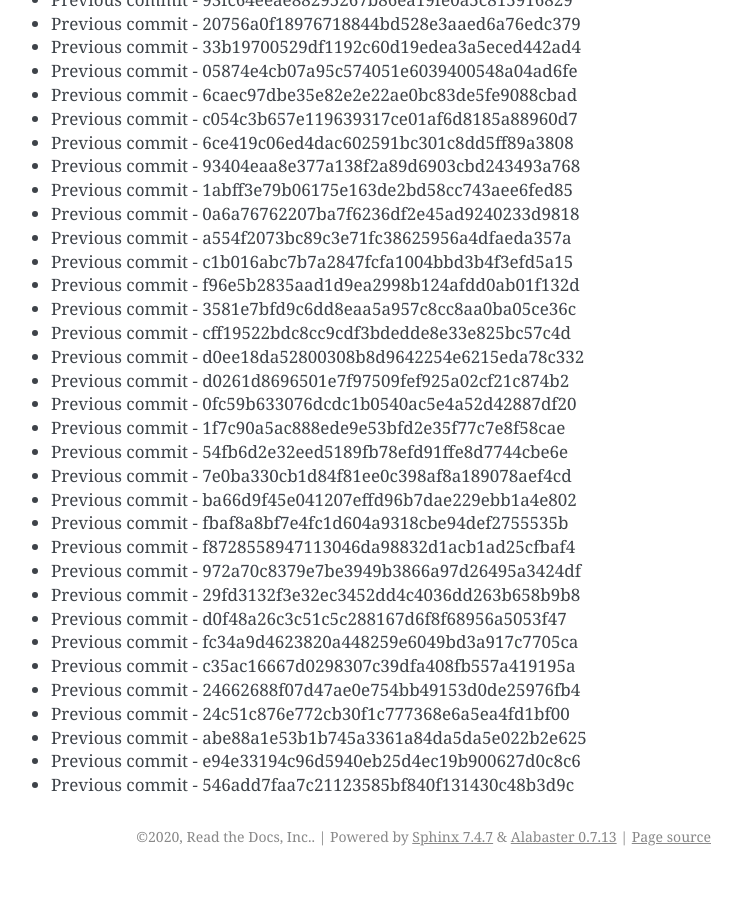
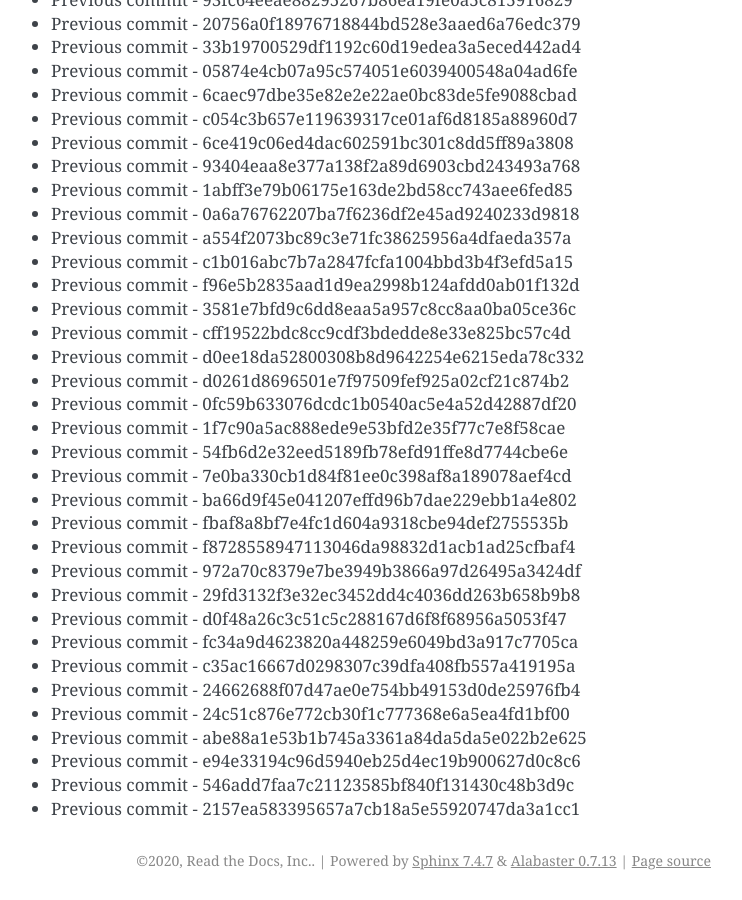
Before and after one commit to readthedocs/rtd-git-stresstest, a Sphinx documentation site: the page built from docs/updates.rst, in a window 1280 px wide and 900 px high, scrolled down 70214 px. Shown: the whole window, without its empty margins (399-1141 px from the left). Built offline with Sphinx 7.4.7, drawn with Linux system fonts in a browser that asks for light colours; before the commit the page ends 71090 px from its top, so only the background shows below that.

Commit message:
Generating commit from previous: 2157ea583395657a7cb18a5e55920747da3a1cc1

```diff
--- a/docs/updates.rst
+++ b/docs/updates.rst
@@ -2982,3 +2982,4 @@ It can be tested for any performance characteristics.
 * Previous commit - abe88a1e53b1b745a3361a84da5da5e022b2e625
 * Previous commit - e94e33194c96d5940eb25d4ec19b900627d0c8c6
 * Previous commit - 546add7faa7c21123585bf840f131430c48b3d9c
+* Previous commit - 2157ea583395657a7cb18a5e55920747da3a1cc1
```
